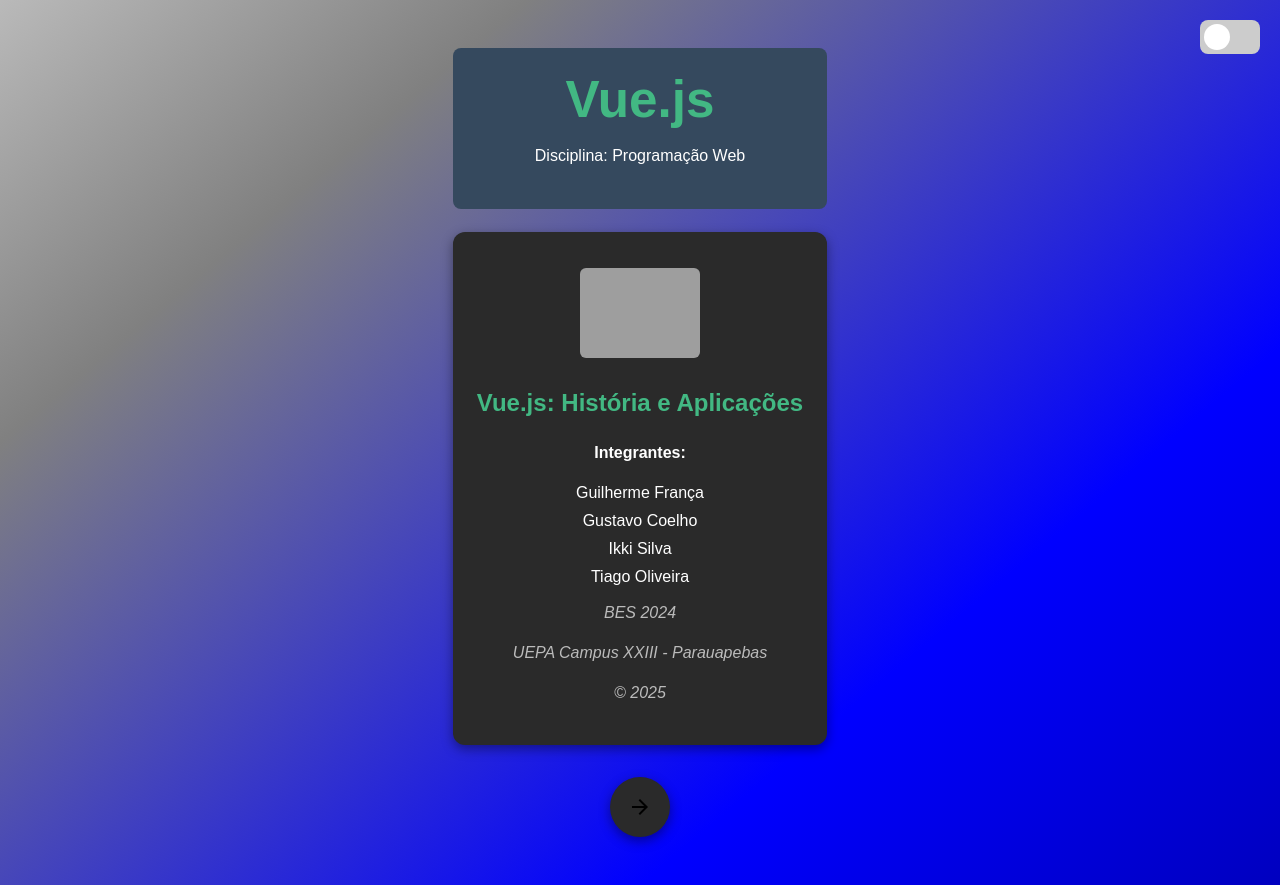
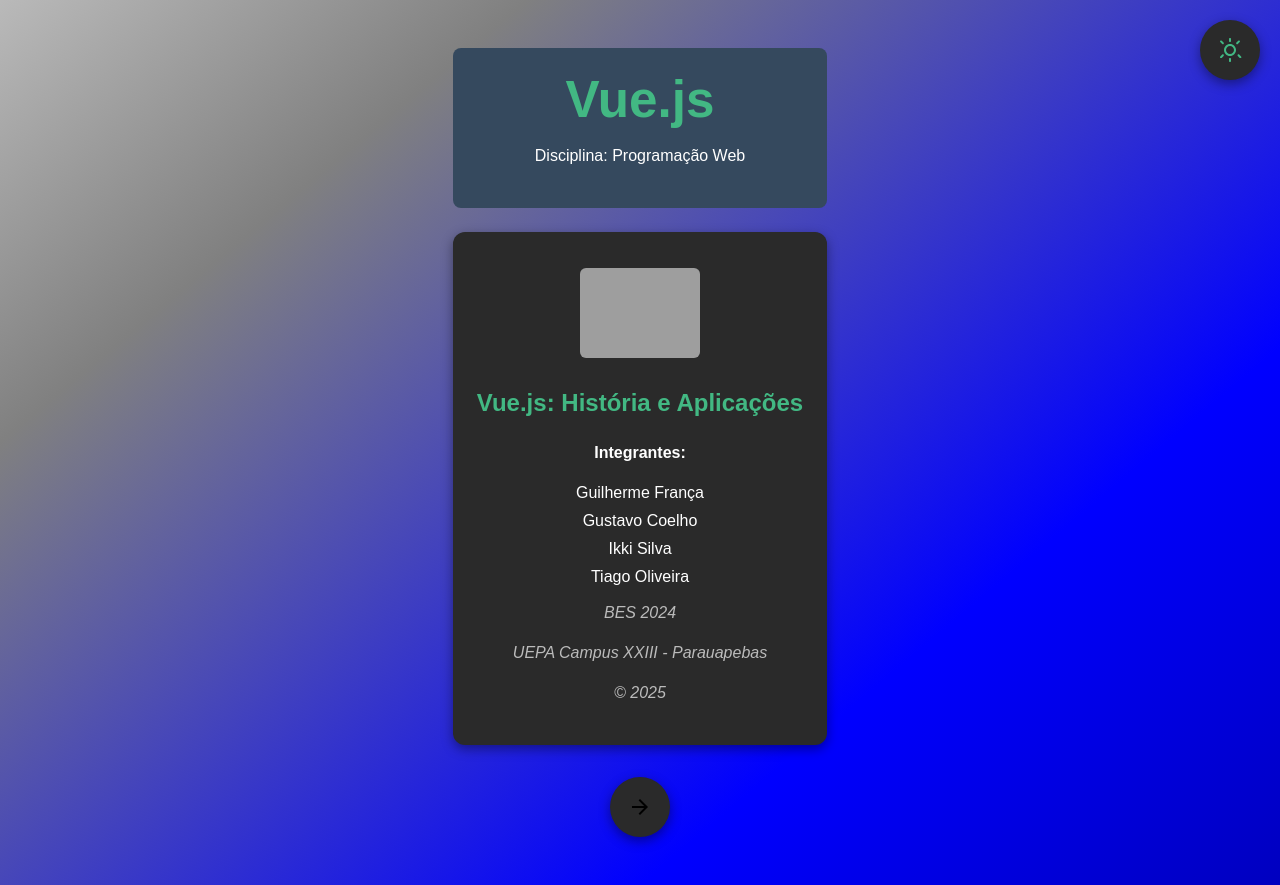
Before and after one commit to gustavosnow/Projeto-Apresentacao-Vue.js, a Vue app: page / in a window 1280 px wide. Built offline with nearby package versions, Linux system fonts and the light colour scheme; grey boxes are pictures that could not be loaded.

Commit message:
refatorar: substituir o botão de alternância de tema por um botão estilizado com ícones animados

```diff
--- a/src/components/ButtomOfTheme.vue
+++ b/src/components/ButtomOfTheme.vue
@@ -1,19 +1,39 @@
 <template>
-  <transition name="theme-toggle">
-    <div class="theme-toggle-container">
-      <label class="switch">
-        <input type="checkbox" @click="toggleDark()" :checked="isDark">
-        <span class="slider round"></span>
-      </label>
-    </div>
-  </transition>
+  <div class="theme-toggle-container">
+    <button class="theme-toggle-button animate-nav-button" @click="toggleDark()" :aria-pressed="isDark"
+      aria-label="Alternar tema">
+      <transition name="icon-fade" mode="out-in">
+        <span class="theme-icon" :key="isDark ? 'dark' : 'light'">
+          <svg v-if="isDark" viewBox="0 0 24 24" width="24" height="24">
+            <path fill="currentColor"
+              d="M12.1,22c-0.3,0-0.6,0-0.9,0c-5.5-0.5-9.5-5.4-9-10.9c0.4-4.8,4.2-8.6,9-9c0.4,0,0.8,0.2,1,0.5c0.2,0.3,0.2,0.8-0.1,1.1c-2,2.7-1.4,6.4,1.3,8.4c2.1,1.6,5.1,1.6,7.2,0c0.3-0.2,0.7-0.3,1.1-0.1c0.3,0.2,0.5,0.6,0.5,1c-0.2,2.7-1.5,5.1-3.6,6.8C16.6,21.2,14.4,22,12.1,22zM9.3,4.4c-2.9,1-5,3.6-5.4,6.8c-0.4,4.4,2.8,8.3,7.2,8.7c2.1,0.2,4.2-0.4,5.8-1.8c1.1-0.9,1.9-2.1,2.4-3.4c-2.5,0.9-5.3,0.5-7.5-1.1C9.2,11.4,8.1,7.7,9.3,4.4z" />
+          </svg>
+          <svg v-else viewBox="0 0 24 24" width="24" height="24">
+            <path fill="currentColor"
+              d="M12,18c-3.3,0-6-2.7-6-6s2.7-6,6-6s6,2.7,6,6S15.3,18,12,18zM12,8c-2.2,0-4,1.8-4,4s1.8,4,4,4s4-1.8,4-4S14.2,8,12,8z" />
+            <path fill="currentColor" d="M12,4c-0.6,0-1-0.4-1-1V1c0-0.6,0.4-1,1-1s1,0.4,1,1v2C13,3.6,12.6,4,12,4z" />
+            <path fill="currentColor"
+              d="M12,24c-0.6,0-1-0.4-1-1v-2c0-0.6,0.4-1,1-1s1,0.4,1,1v2C13,23.6,12.6,24,12,24z" />
+            <path fill="currentColor"
+              d="M4.9,6.3c-0.2,0-0.5-0.1-0.7-0.3L2.3,4.1c-0.4-0.4-0.4-1,0-1.4s1-0.4,1.4,0l1.9,1.9c0.4,0.4,0.4,1,0,1.4C5.4,6.2,5.2,6.3,4.9,6.3z" />
+            <path fill="currentColor"
+              d="M21.7,19.9l-1.9-1.9c-0.4-0.4-0.4-1,0-1.4s1-0.4,1.4,0l1.9,1.9c0.4,0.4,0.4,1,0,1.4S22.1,19.9,21.7,19.9z" />
+            <path fill="currentColor"
+              d="M2.3,19.9c-0.4-0.4-0.4-1,0-1.4l1.9-1.9c0.4-0.4,1-0.4,1.4,0s0.4,1,0,1.4l-1.9,1.9C3.8,19.9,3.1,19.9,2.3,19.9z" />
+            <path fill="currentColor"
+              d="M19.1,6.3c-0.2,0-0.5-0.1-0.7-0.3c-0.4-0.4-0.4-1,0-1.4l1.9-1.9c0.4-0.4,1-0.4,1.4,0s0.4,1,0,1.4l-1.9,1.9C19.6,6.2,19.4,6.3,19.1,6.3z" />
+          </svg>
+        </span>
+      </transition>
+    </button>
+  </div>
 </template>
 
 <script setup>
 import { useDark, useToggle } from '@vueuse/core'
 
 const isDark = useDark({
-  selector: 'body',  // Isso aplica ao elemento body da página
+  selector: 'body',
   attribute: 'data-theme',
   valueDark: 'dark',
   valueLight: 'light',
@@ -23,85 +43,77 @@ const toggleDark = useToggle(isDark)
 </script>
 
 <style>
-/* The switch - the box around the slider */
-.bodyButton {
-  width: 60px;
-  display: flex;
-  border-radius: 34px;
-  min-height: 0vh;
-}
-
 .theme-toggle-container {
   position: fixed;
   top: 20px;
   right: 20px;
   z-index: 1000;
-  position: fixed;
-
 }
 
-.switch {
-  position: relative;
+.theme-toggle-button {
   width: 60px;
-  height: 34px;
-  display: inline-block;
+  height: 60px;
+  background: #2a2a2a;
+  border: none;
+  border-radius: 50%;
+  display: flex;
+  align-items: center;
+  justify-content: center;
+  box-shadow: 0 4px 12px rgba(0, 0, 0, 0.4);
+  cursor: pointer;
+  transition: all 0.3s cubic-bezier(0.25, 0.8, 0.25, 1);
+  padding: 0;
 }
 
-/* Hide default HTML checkbox */
-.switch input {
-  opacity: 0;
-  width: 0;
-  height: 0;
+.theme-icon {
+  display: flex;
+  align-items: center;
+  justify-content: center;
+  width: 24px;
+  height: 24px;
+  color: #42b883;
 }
 
-/* The slider */
-.slider {
-  position: absolute;
-  cursor: pointer;
-  top: 0;
-  left: 0;
-  right: 0;
-  bottom: 0;
-  background-color: #ccc;
-  -webkit-transition: .4s;
-  transition: .4s;
+.theme-toggle-button:hover:not(:disabled) {
+  transform: translateY(-2px);
+  box-shadow: 0 6px 14px rgba(0, 0, 0, 0.5);
+  background: #353535;
 }
 
-.slider:before {
-  position: absolute;
-  content: "";
-  height: 26px;
-  width: 26px;
-  left: 4px;
-  bottom: 4px;
-  background-color: white;
-  -webkit-transition: .4s;
-  transition: .4s;
+.theme-toggle-button:hover:not(:disabled) .theme-icon {
+  color: #5dd39e;
 }
 
-input:checked+.slider {
-  background-color: #2196F3;
+.theme-toggle-button:active:not(:disabled) {
+  transform: translateY(1px);
+  box-shadow: 0 2px 6px rgba(0, 0, 0, 0.4);
 }
 
-input:focus+.slider {
-  box-shadow: 0 0 1px #2196F3;
+.theme-toggle-button:focus {
+  outline: 2px solid #42b883;
+  outline-offset: 2px;
 }
 
-input:checked+.slider:before {
-  -webkit-transform: translateX(26px);
-  -ms-transform: translateX(26px);
-  transform: translateX(26px);
+/* Animação idêntica aos botões de navegação */
+.animate-nav-button {
+  opacity: 0;
+  animation: fadeSlideUp 0.6s ease forwards;
+  animation-delay: 1.4s;
 }
 
-/* Rounded sliders */
-.slider.round {
-  border-radius: 8px;
+/* Transição suave entre ícones */
+.icon-fade-enter-active,
+.icon-fade-leave-active {
+  transition: all 0.3s ease;
 }
 
-.slider.round:before {
-  border-radius: 50%;
+.icon-fade-enter-from,
+.icon-fade-leave-to {
+  opacity: 0;
+  transform: scale(0.8);
 }
 
+/* Mantendo os estilos originais do tema no body */
 body[data-theme='dark'] {
   background-image: linear-gradient(320deg, rgb(0, 86, 0), darkgreen, rgb(37, 37, 37), black);
   background-repeat: no-repeat;
@@ -109,7 +121,6 @@ body[data-theme='dark'] {
   background-size: 200% 200%;
   animation: gradientShift 15s ease infinite;
   color: white;
-  /* texto branco para contraste */
 }
 
 body[data-theme='light'] {
@@ -120,4 +131,18 @@ body[data-theme='light'] {
   animation: gradientShift 15s ease infinite;
   color: white;
 }
+
+@keyframes gradientShift {
+  0% {
+    background-position: 0% 50%;
+  }
+
+  50% {
+    background-position: 100% 50%;
+  }
+
+  100% {
+    background-position: 0% 50%;
+  }
+}
 </style>
```
